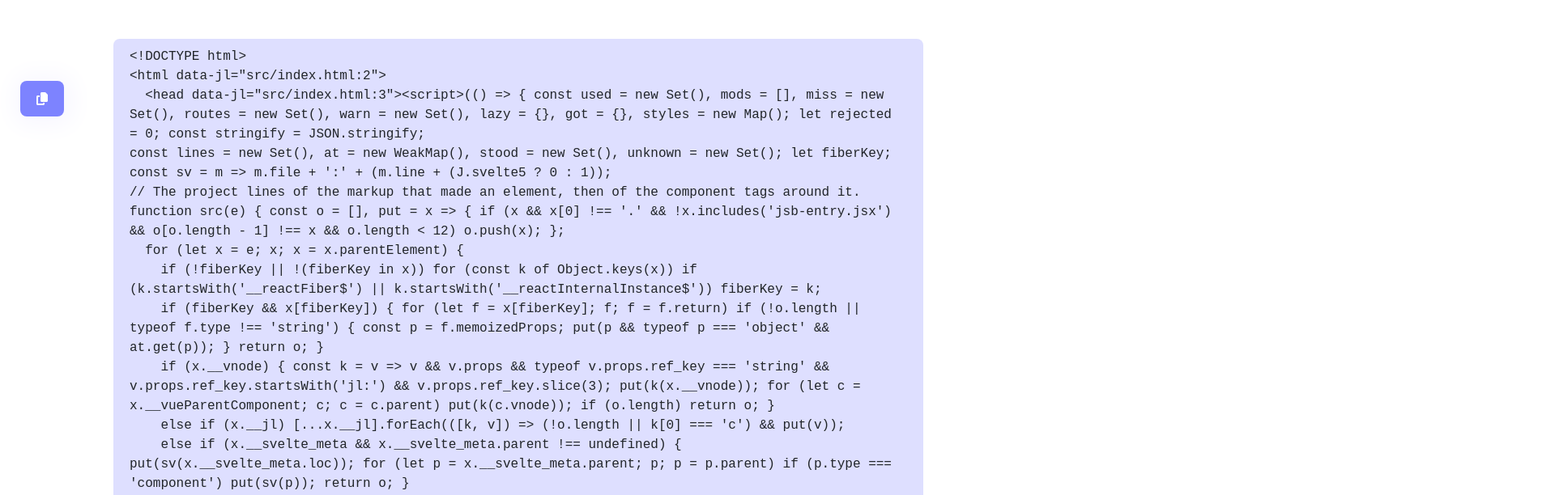
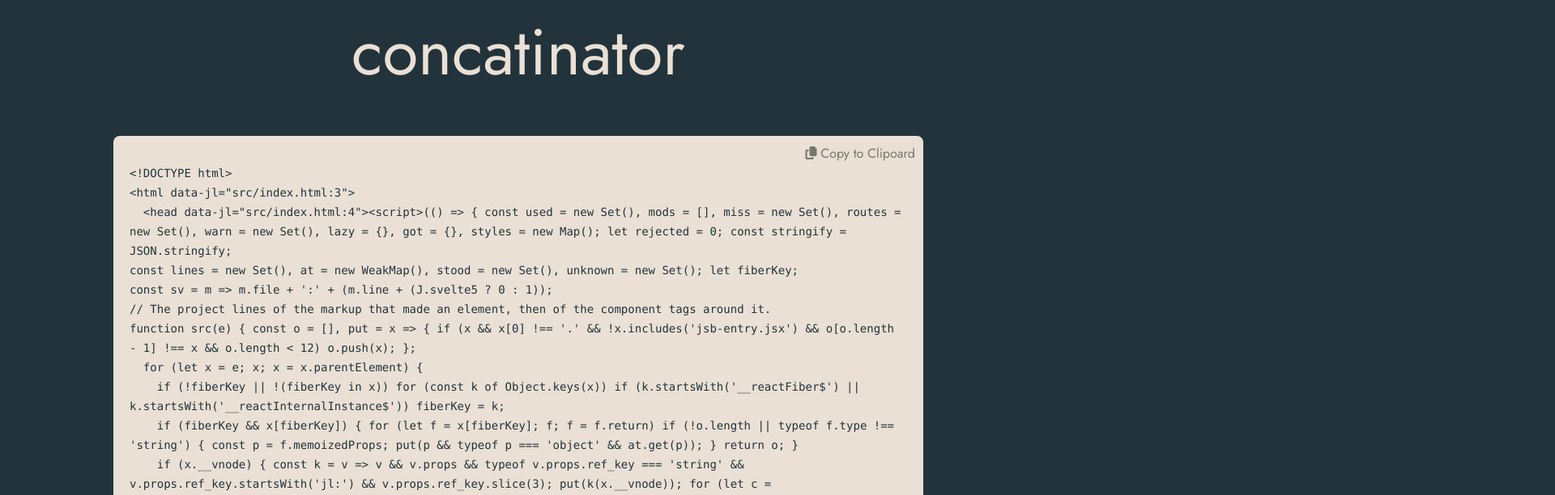
Before and after one commit to brunobeeee/concatinator, a website built with Parcel: page src/index.html in a window 1280 px wide. Shown: the top 612 px of the page at 81% size, 1920 px wide, since content can reach past the window. Built offline with nearby package versions, Linux system fonts and the light colour scheme; files whose address does not match are found by name.

Commit message:
Some style changes

```diff
--- a/package.json
+++ b/package.json
@@ -36,6 +36,7 @@
     "watch": "^0.13.0"
   },
   "dependencies": {
+    "@fontsource/jost": "^5.0.5",
     "bootstrap": "^5.3.0"
   }
 }
--- a/src/assets/js/copyButton.js
+++ b/src/assets/js/copyButton.js
@@ -7,7 +7,3 @@ function copyToClipboard() {
     document.execCommand("copy");
     document.body.removeChild(elem);
 }
-
-document.getElementById("copy-button").onclick =  function (){
-    copyToClipboard()
-};
--- a/src/assets/scss/abstracts/_variables.scss
+++ b/src/assets/scss/abstracts/_variables.scss
@@ -1,8 +1,7 @@
-$primary: #7D83FF;
-$secondary: #9CA0FF;
-$info: #DEDFFF;
-$dark: #0B2027;
-$light: #F8F7FF;
+$primary: #5E503F;
+$secondary: #C6AC8F;
+$dark: #22333B;
+$light: #EAE0D5;
 $muted: #74776B;
 
 $font-size-root:              null;
--- a/src/assets/scss/main.scss
+++ b/src/assets/scss/main.scss
@@ -1,42 +1,42 @@
 @import "abstracts/variables";
 @import "~bootstrap/scss/bootstrap";
+@import "~@fontsource/jost/scss/mixins.scss";
+
+:root{
+    --bs-body-font-family: 'Jost', 'Avenir', sans-serif;
+}
 
 body {
-    display: flex;
-    align-items: center;
-    justify-content: center;
+    background-color: $dark;
+    h1 {
+      color: $light;
+    }
 
-    #txt-content {
-      flex: 1 1 200px;
+    .wrapper {
+      background-color: $light;
+      border-radius: .5em;
+      margin: 3em auto;
       padding: 10px 20px;
       max-width: 1000px;
-      margin: 3em 20px;
-      white-space: pre-wrap;
-      background-color: $info;
-      font-family: monospace, sans-serif;
-      border-radius: .5em;
-    }
-
-    #copy-button {
-      position: fixed;
-      top: 100px;
-      left: 25px;
-      background-color: $primary;
-      box-shadow: 2px 2px 30px 10px $light;
-      color: white;
-      border: none;
-      border-radius: .5em;
-      padding: 10px 20px;
-      text-align: center;
-      text-decoration: none;
-      font-size: 16px;
-      cursor: pointer;
-
+      flex: 1 1 200px;
+      position: relative;
       &:hover {
-        background-color: $secondary;
+        cursor: pointer;
       }
       &:active {
-        background-color: $primary;
+        background-color: rgba($light,.75);
+      }
+
+      .copy-button {
+        position: absolute;
+        right: 10px;
+        color: $muted;
+      }
+
+      #txt-content {
+        color: $dark;
+        white-space: pre-wrap;
+        font-family: "Menlo", monospace, sans-serif;
       }
     }
   }
--- a/src/index.html
+++ b/src/index.html
@@ -1,3 +1,4 @@
+
 <!DOCTYPE html>
 <html>
   <head>
@@ -6,11 +7,16 @@
     <script src="https://kit.fontawesome.com/d5d2ab0e69.js" crossorigin="anonymous"></script>
   </head>
   <body>
-    <div id="txt-content"></div>
-    <button id="copy-button"><i class="fa-solid fa-copy"></i></button>
+    <div class="d-flex justify-content-center mt-3">
+      <h1>concatinator</h1>
+    </div>
 
+    <div class="wrapper" onclick="copyToClipboard()">
+      <p class="copy-button"><i class="fa-solid fa-copy"></i> Copy to Clipoard</p>
+      <code id="txt-content"></code>
+    </div>
 
     <script src="assets/js/pasteConcat.js"></script>
-    <script type="method" src="assets/js/copyButton.js"></script>
+    <script src="assets/js/copyButton.js"></script>
   </body>
 </html>
```
Also changed, not shown: 1 other file.
